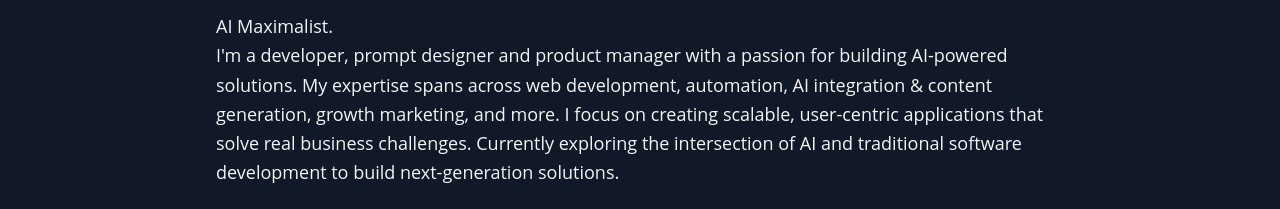
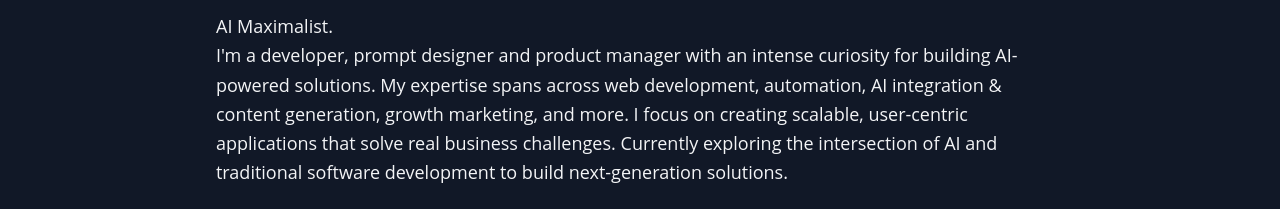
Before and after one commit to GawainTheCoder/ashter-haider, a website: page index.html in a window 1280 px wide. Shown: the part 120-329 px from the top of the page. Drawn offline with nearby package versions, Linux system fonts and the light colour scheme.

Commit message:
main desc change

```diff
--- a/index.html
+++ b/index.html
@@ -151,7 +151,7 @@
             AI Maximalist.
           </p>
           <p>
-            I'm a developer, prompt designer and product manager with a passion for building AI-powered solutions.
+            I'm a developer, prompt designer and product manager with an intense curiosity for building AI-powered solutions.
             My expertise spans across web development, automation, AI integration & content generation, growth marketing, and more. I focus on creating scalable,
             user-centric applications that solve real business challenges. Currently exploring the intersection of
             AI and traditional software development to build next-generation solutions.
```
